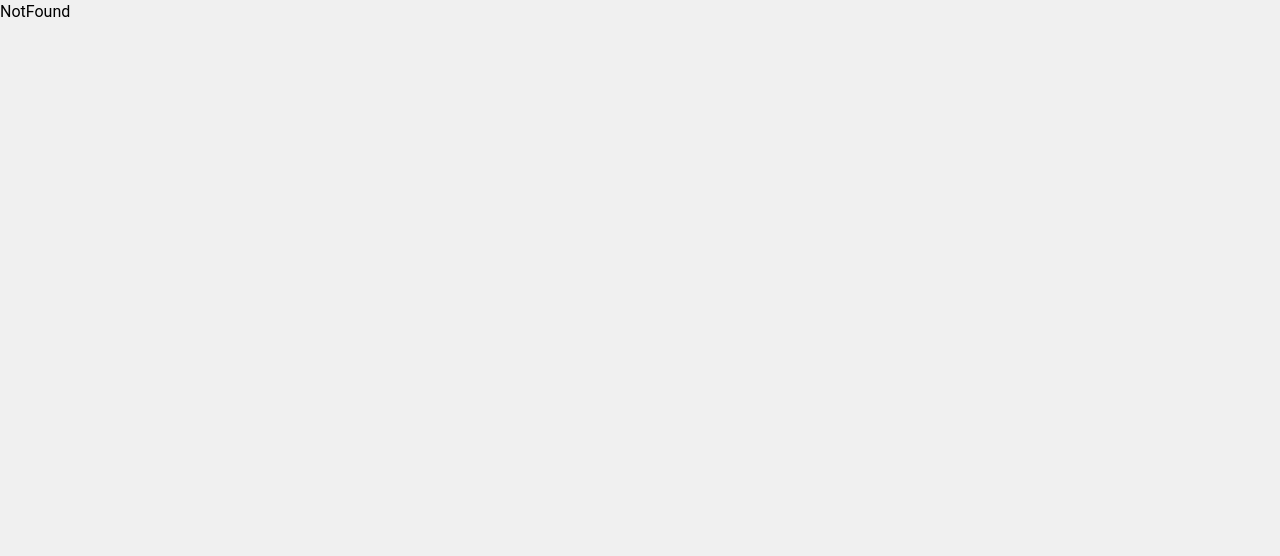
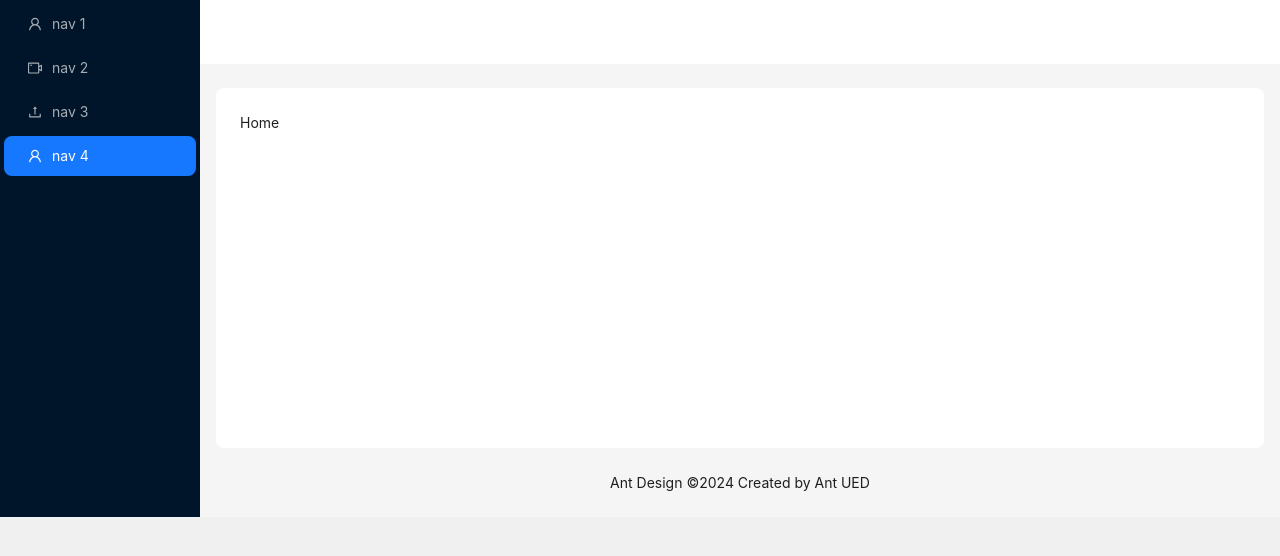
Before and after one commit to Zysd836/cms-react-vite, a React (Vite) app: page /cms in a window 1280 px wide. Shown: the top 556 px of the page. Built offline with nearby package versions, Linux system fonts and the light colour scheme.

Commit message:
fix: hot fix

```diff
--- a/src/App.tsx
+++ b/src/App.tsx
@@ -1,11 +1,14 @@
 import { createBrowserRouter, RouterProvider } from 'react-router-dom'
 import './App.css'
 import { routeManager } from './routes'
+import { ConfigProvider } from 'antd'
 
 const router = createBrowserRouter(routeManager.getRoutes())
 
 function App() {
-  return <RouterProvider router={router} />
+  return <ConfigProvider >
+    <RouterProvider router={router} />
+  </ConfigProvider>
 }
 
 export default App
--- a/src/layout/BlankLayout/index.tsx
+++ b/src/layout/BlankLayout/index.tsx
@@ -3,10 +3,6 @@ import { Outlet, useMatches, useNavigate } from 'react-router-dom'
 
 const BlankLayout = () => {
   const navigate = useNavigate()
-  const matches = useMatches()
-  useEffect(() => {
-    navigate('/login')
-  }, [])
   return (
     <div>
       <Outlet />
--- a/src/layout/MainLayout/index.tsx
+++ b/src/layout/MainLayout/index.tsx
@@ -1,16 +1,58 @@
-import React from 'react'
-import { Outlet } from 'react-router'
-import Footer from '@/components/layout/Footer'
-import Header from '@/components/layout/Header'
+import React from 'react';
+import { UploadOutlined, UserOutlined, VideoCameraOutlined } from '@ant-design/icons';
+import { Layout, Menu, theme } from 'antd';
+import { Outlet } from 'react-router-dom';
 
-const MainLayout = () => {
+const { Header, Content, Footer, Sider } = Layout;
+
+const items = [UserOutlined, VideoCameraOutlined, UploadOutlined, UserOutlined].map(
+  (icon, index) => ({
+    key: String(index + 1),
+    icon: React.createElement(icon),
+    label: `nav ${index + 1}`,
+  }),
+);
+
+const MainLayout: React.FC = () => {
+  const {
+    token: { colorBgContainer, borderRadiusLG },
+  } = theme.useToken();
+
   return (
-    <>
-      <Header />
-      <Outlet />
-      <Footer />
-    </>
-  )
-}
+    <Layout>
+      <Sider
+        breakpoint="lg"
+        collapsedWidth="0"
+        onBreakpoint={(broken) => {
+          console.log(broken);
+        }}
+        onCollapse={(collapsed, type) => {
+          console.log(collapsed, type);
+        }}
+      >
+        <div className="demo-logo-vertical" />
+        <Menu theme="dark" mode="inline" defaultSelectedKeys={['4']} items={items} />
+      </Sider>
+      <Layout>
+        <Header style={{ padding: 0, background: colorBgContainer }} />
+        <Content style={{ margin: '24px 16px 0' }}>
+          <div
+            style={{
+              padding: 24,
+              minHeight: 360,
+              background: colorBgContainer,
+              borderRadius: borderRadiusLG,
+            }}
+          >
+            <Outlet />
+          </div>
+        </Content>
+        <Footer style={{ textAlign: 'center' }}>
+          Ant Design ©{new Date().getFullYear()} Created by Ant UED
+        </Footer>
+      </Layout>
+    </Layout>
+  );
+};
 
-export default MainLayout
+export default MainLayout;
--- a/src/pages/Login/index.tsx
+++ b/src/pages/Login/index.tsx
@@ -1,7 +1,6 @@
 import React from 'react'
 
 const Login = () => {
-  console.log('login')
   return <div>Login</div>
 }
 
--- a/src/routes/index.tsx
+++ b/src/routes/index.tsx
@@ -4,6 +4,7 @@ type CustomRouteObject = Omit<RouteObject, 'element'> & {
   component?: React.LazyExoticComponent<() => JSX.Element>
   layout?: React.LazyExoticComponent<() => JSX.Element>
   children?: CustomRouteObject[]
+  showInMenu?: boolean
 }
 // auth
 const BlankLayout = lazy(() => import('@/layout/BlankLayout'))
@@ -16,13 +17,20 @@ const routes: CustomRouteObject[] = [
   {
     path: '/',
     component: BlankLayout,
-    handle: {
-      redirect: '/login'
-    },
     children: [
       {
-        path: '/login',
+        index: true,
         component: Login
+      }
+    ]
+  },
+  {
+    path: '/cms',
+    component: MainLayout,
+    children: [
+      {
+        index: true,
+        component: Home
       }
     ]
   },
@@ -32,11 +40,13 @@ const routes: CustomRouteObject[] = [
   }
 ]
 const transformRoutes = (routes: CustomRouteObject[]): RouteObject[] => {
+  // @ts-ignore
   return routes.map((route) => {
     const children = route.children ? transformRoutes(route.children) : undefined
     return {
+      ...('index' in route ? { index: route.index } : {}),
       path: route.path,
-      element: route.component ? <route.component /> : undefined,
+      ...(route.component ? { element: <route.component /> } : {}),
       ...(children ? { children } : {})
     }
   })
```
